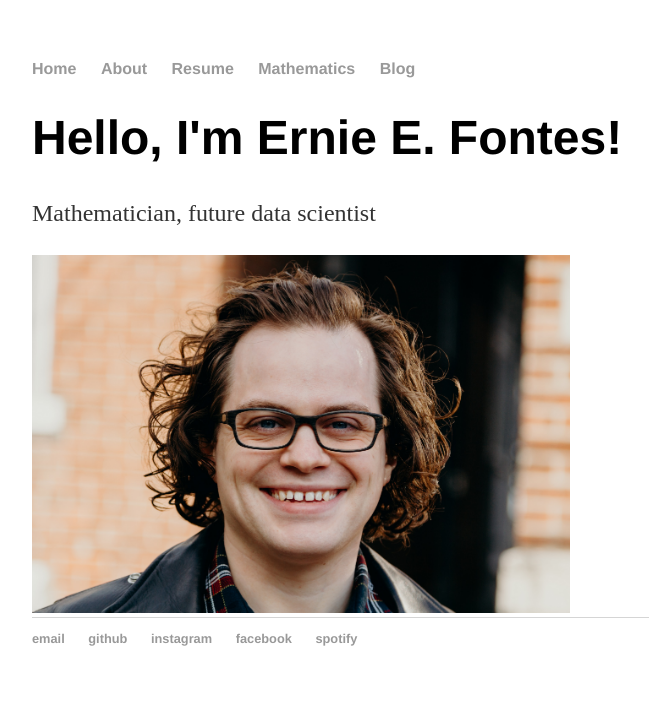
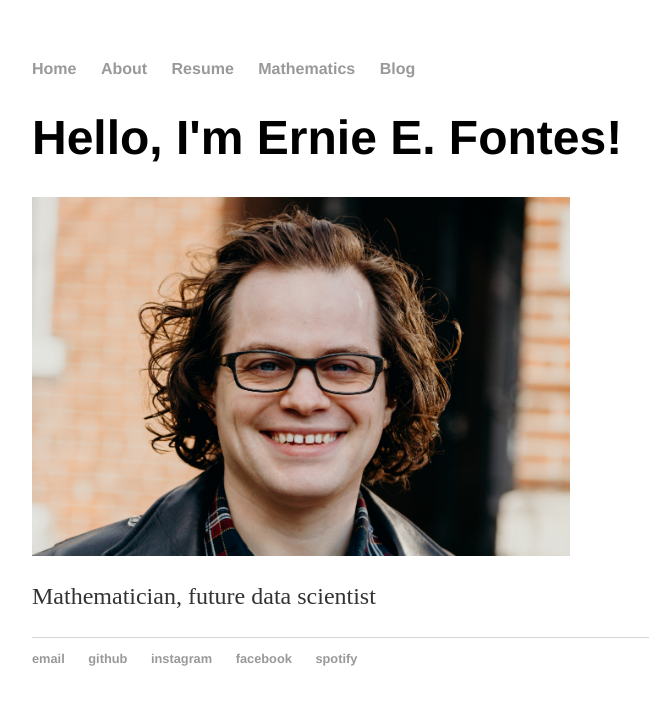
Before and after one commit to erniefontes/erniefontes.github.io, a Jekyll site: the page built from index.html, in a window 1280 px wide. Shown: the top 705 px of the page, without its empty margins (160-809 px from the left). Built offline with Jekyll 4.4.1, drawn with Linux system fonts in a browser that asks for light colours.

Commit message:
flip picture

```diff
--- a/index.html
+++ b/index.html
@@ -4,6 +4,7 @@ title: Ernie E. Fontes
 ---
 <div class="blurb">
 		<h1>Hello, I'm Ernie E. Fontes!</h1>
+		<img src="images/ernie_headshot.jpg" width = 60% alt="Ernie E. Fontes" align="center"/>
 		<p>Mathematician, future data scientist</p>
-		<img src="images/ernie_headshot.jpg" width = 60% alt="Ernie E. Fontes"/>
+
 </div><!-- /.blurb -->
```
